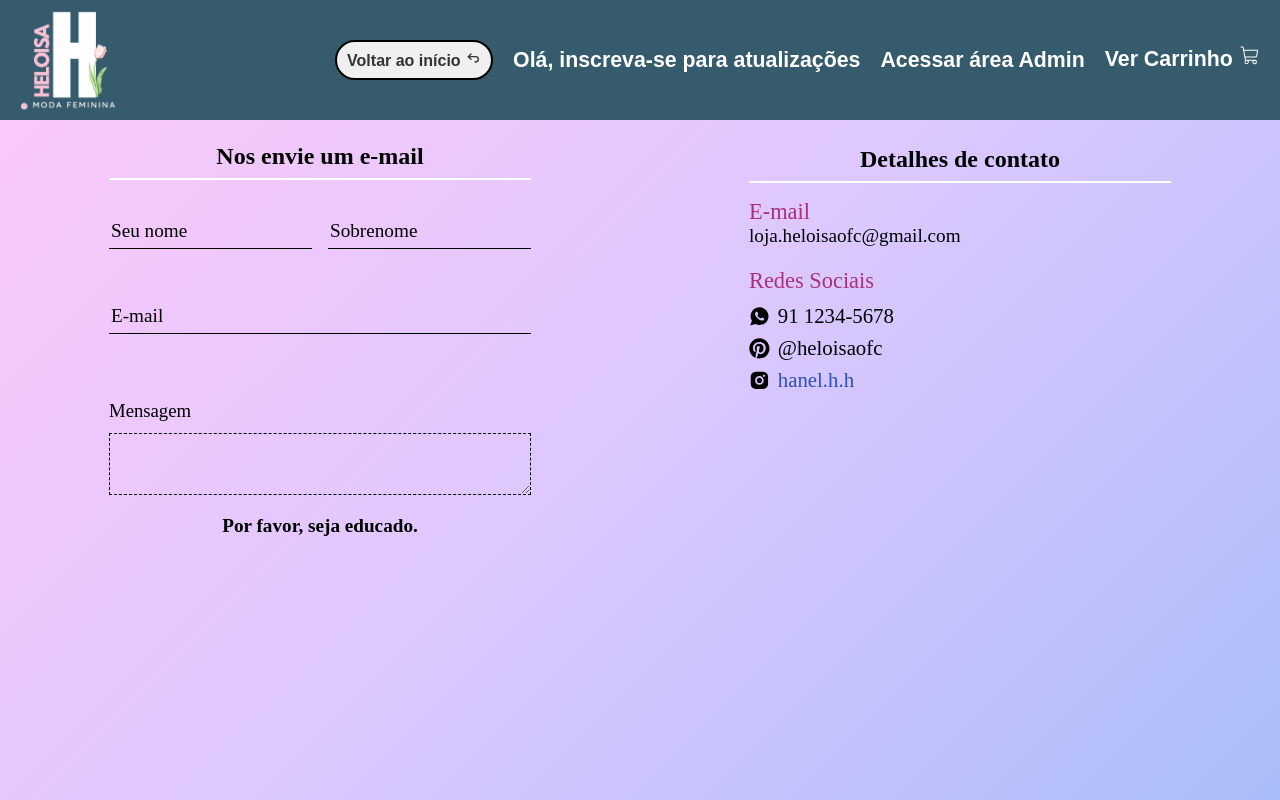
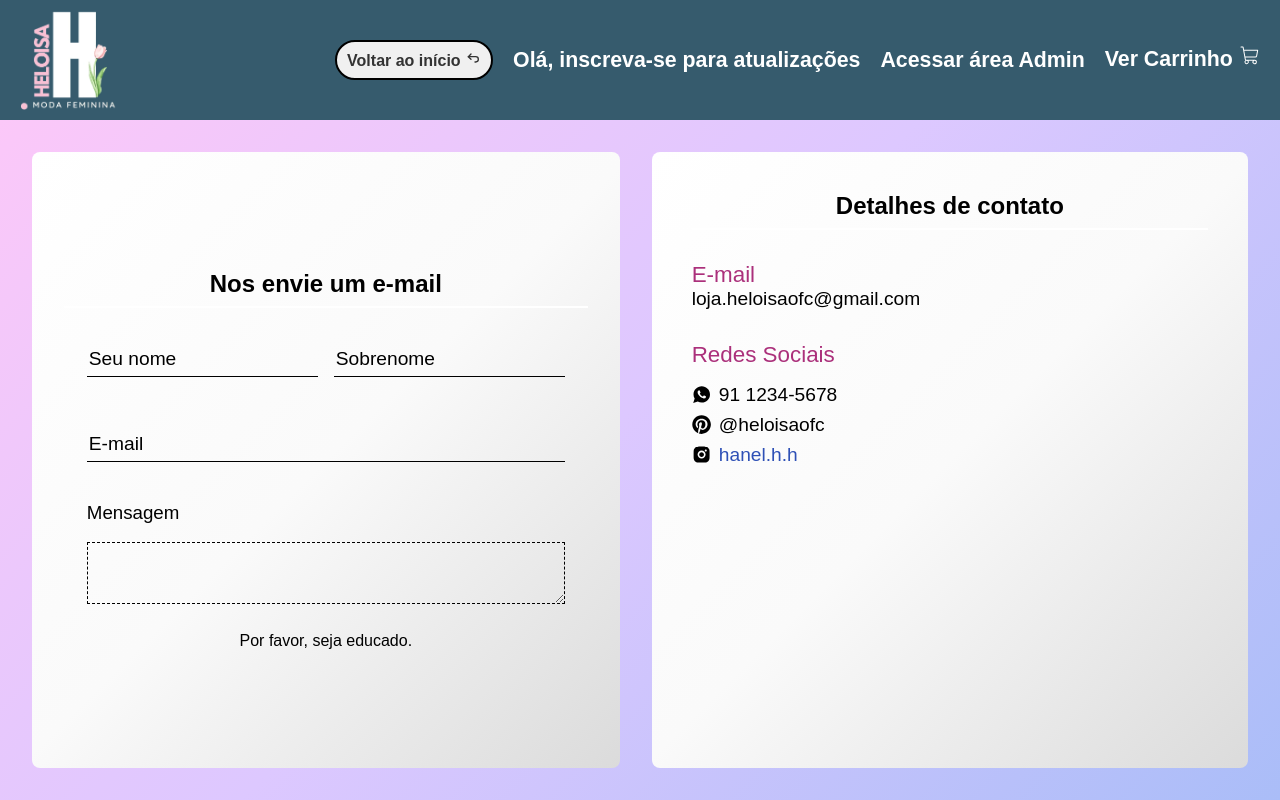
Before and after one commit to MW-Limah/HeloisaWebstore, a Next.js app: page /contato in a window 1280 px wide. Built offline with nearby package versions, Linux system fonts and the light colour scheme.

Commit message:
Estilização dos formulários de contato e controle de links com pathname

```diff
--- a/src/app/cart/cart.module.css
+++ b/src/app/cart/cart.module.css
@@ -176,3 +176,7 @@
         padding: 1rem;
     }
 }
+
+.notOnCart {
+    display: none;
+}
--- a/src/app/components/main/boxMenu/BoxItem.tsx
+++ b/src/app/components/main/boxMenu/BoxItem.tsx
@@ -104,7 +104,7 @@ export default function BoxItem() {
                             <div className={styles.PriceBuy}>
                                 {item.description && <p className={styles.description}>{item.description}</p>}
                                 <div className={styles.priceSide}>
-                                    {item.price && <p className={styles.price}>R${item.price} a unidade</p>}
+                                    {item.price && <p className={styles.price}>R${item.price},00 a unidade</p>}
                                     <button className={styles.button}>
                                         <PiShoppingCartLight />
                                     </button>
--- a/src/app/components/nav/justTop.jsx
+++ b/src/app/components/nav/justTop.jsx
@@ -1,16 +1,18 @@
 'use client';
 
-import Link from 'next/link';
-import styles from './justTop.module.css';
 import { useState } from 'react';
-import Image from 'next/image';
 import { IoCloseSharp } from 'react-icons/io5';
 import { FaBars } from 'react-icons/fa';
+import { usePathname } from 'next/navigation';
+import Link from 'next/link';
+import Image from 'next/image';
+import styles from './justTop.module.css';
 import ButtonBack from '@/app/components/buttonBack/buttonBack';
 import Cart from '@/app/components/GoCart/GoCart';
 
 export default function JustTop() {
     const [isActive, setIsActive] = useState(false);
+    const pathname = usePathname();
     const toggleMenu = () => {
         setIsActive(!isActive);
     };
@@ -25,11 +27,10 @@ export default function JustTop() {
                     <ButtonBack />
                     <Link href={'#'}>Olá, inscreva-se para atualizações</Link>
                     <Link href="/pages/Login">Acessar área Admin</Link>
-                    <Cart />
+                    {pathname !== '/contato' && <Link href={'/contato'}>Entre em contato!</Link>}
+                    {pathname !== '/cart' && <Cart />}
                 </div>
-                <li className={styles.mobileOnly}>
-                    <Cart />
-                </li>
+                <li className={styles.mobileOnly}>{pathname !== '/cart' && <Cart />}</li>
                 <div className={styles.Bars} onClick={toggleMenu}>
                     {isActive ? <IoCloseSharp /> : <FaBars />}
                 </div>
--- a/src/app/contato/contato.module.css
+++ b/src/app/contato/contato.module.css
@@ -6,46 +6,51 @@
 }
 
 .content {
-    height: 100vh;
+    flex: 1; /* Para ocupar o espaço restante (90%) */
     display: flex;
     justify-content: center;
     align-items: center;
-    color: #000;
-    font-family: 'Times New Roman', Times, serif;
+    gap: 2rem;
+    padding: 2rem;
 }
 
 .form,
 .info {
     display: flex;
     flex-direction: column;
+    justify-content: center; /* Centraliza o conteúdo verticalmente */
+    align-items: center; /* Centraliza o conteúdo horizontalmente */
     width: 100%;
     max-width: 600px;
-    height: 600px;
-    padding: 5%;
-    margin: 45px;
+    height: 100%;
+    max-height: 650px;
+    padding: 2rem;
+    margin: 0; /* Sem margem extra */
     border-radius: 8px;
+    background: linear-gradient(135deg, #fff, #fafafa, #dbdbdb);
     color: #000;
 }
 
-.form {
-    margin-top: -10%;
+.info {
+    align-items: flex-start;
+    justify-content: flex-start; /* Alinha o conteúdo ao topo */
+    padding: 2.5rem;
+    width: 100%;
 }
 
 .form h2,
 .info h2 {
     border-bottom: 2px solid white;
     padding-bottom: 0.5rem;
-    display: flex;
-    justify-content: center;
-}
-
-.form h2 {
     margin-bottom: 1rem;
+    width: 100%;
+    text-align: center;
 }
 
 .name {
     display: flex;
     gap: 1rem;
+    width: 100%;
     margin-bottom: 1rem;
 }
 
@@ -70,12 +75,11 @@
     border: none;
     border-bottom: 1px solid #000;
     border-radius: 0;
-    color: #000;
 }
 
 .container textarea {
     resize: vertical;
-    max-height: 280px;
+    max-height: 200px;
     border-style: dashed;
 }
 
@@ -89,46 +93,44 @@
 }
 
 .form h3 {
-    margin: 50px 0 1px;
+    margin: 1.5rem 0 0.5rem;
     font-weight: 400;
+    align-self: flex-start;
 }
 
 .form p {
-    font-size: 1.2rem;
-    font-weight: 600;
-    display: flex;
-    justify-content: center;
-    margin-bottom: 0.5rem;
-}
-
-.info {
-    position: relative;
-    top: -12%;
-}
-
-.info h2 {
-    margin-bottom: 1rem;
-    border-bottom: 2px solid white;
-    padding-bottom: 0.5rem;
-    display: flex;
-    justify-content: center;
+    font-size: 1rem;
+    font-weight: 500;
+    margin-top: 0.5rem;
+    text-align: center;
 }
 
 .info h3 {
     color: #ab307b;
     font-weight: 500;
     font-size: 1.4rem;
+    margin-top: 1rem;
+    align-self: flex-start;
 }
 
 .info p {
-    margin-bottom: 5%;
+    margin-bottom: 1rem;
     font-size: 1.2rem;
+    align-self: flex-start;
+}
+
+.redesSociais {
+    display: flex;
+    flex-direction: column;
+    align-items: center;
+    width: 100%;
 }
 
 .redesSociais ul {
     list-style: none;
     padding: 0;
-    margin-top: 10px;
+    margin-top: 1rem;
+    width: 100%;
 }
 
 .redesSociais li {
@@ -136,10 +138,25 @@
     align-items: center;
     gap: 0.5rem;
     margin-bottom: 0.5rem;
-    font-size: 1.3rem;
+    font-size: 1.2rem;
 }
 
 .redesSociais li a {
     color: #2e50b6;
     text-decoration: none;
 }
+
+@media (max-width: 768px) {
+    .content {
+        flex-direction: column;
+        font-size: 0.8rem;
+    }
+
+    .content input::placeholder {
+        font-size: 0.8rem;
+    }
+
+    .info p {
+        font-size: 1rem;
+    }
+}
```
